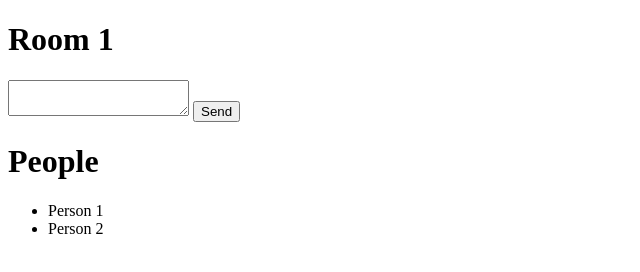
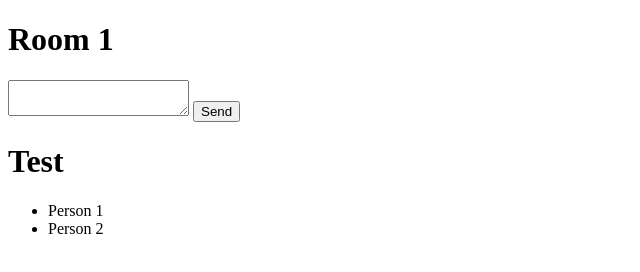
Before and after one commit to MinecraftXPert/Chat-App, a website: page public/index.html in a window 1280 px wide. Shown: the full height of the page, 0-640 px from the left. Drawn offline with nearby package versions, Linux system fonts and the light colour scheme; no server answers.

Commit message:
This is a test

```diff
--- a/public/index.html
+++ b/public/index.html
@@ -28,7 +28,7 @@
         </form>
       </div>
       <div class="bg-slate-950 text-white pl-12 pr-12 w-1/4">
-        <h1 class="text-2xl mb-4">People</h1>
+        <h1 class="text-2xl mb-4">Test</h1>
         <ul>
           <li>Person 1</li>
           <li>Person 2</li>
```
